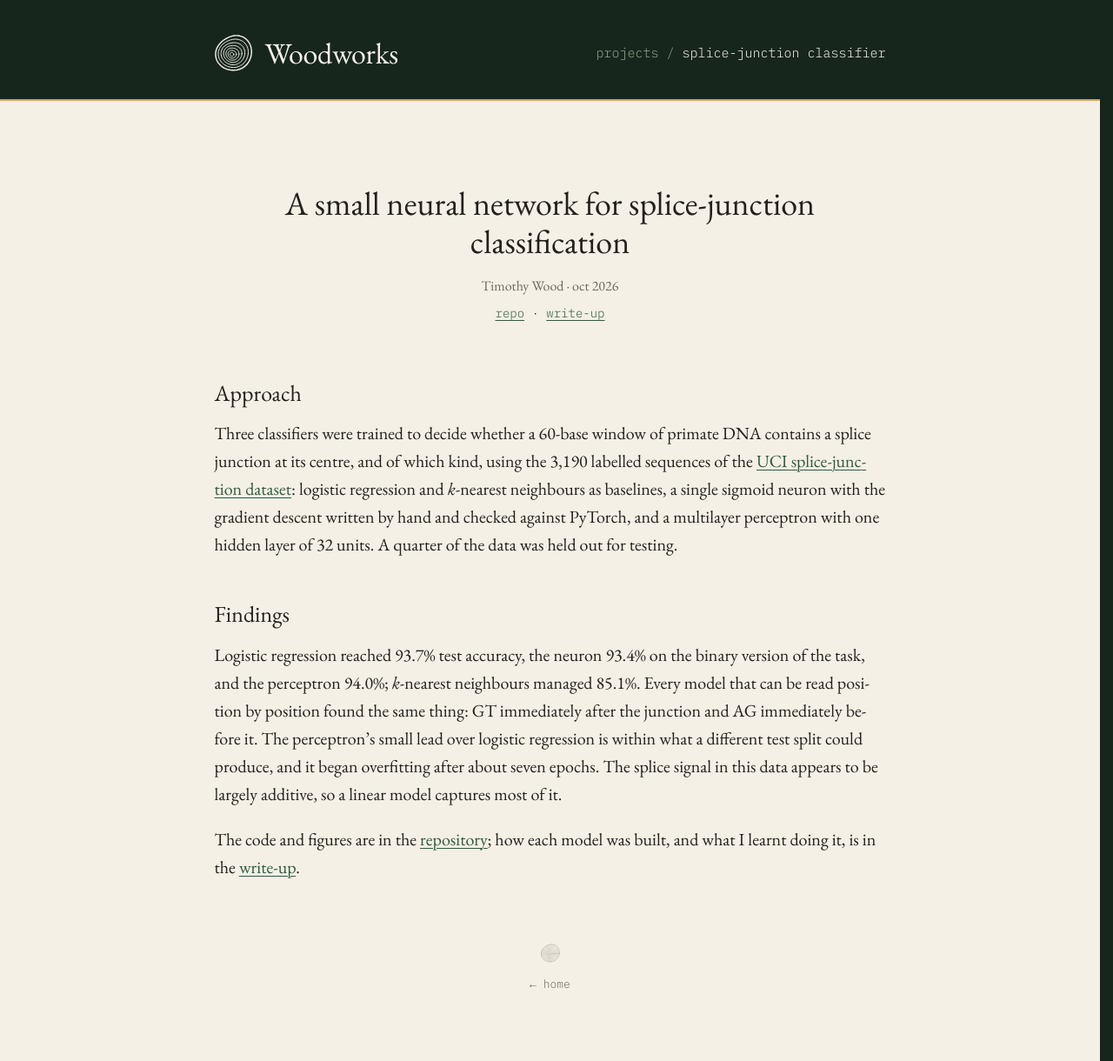
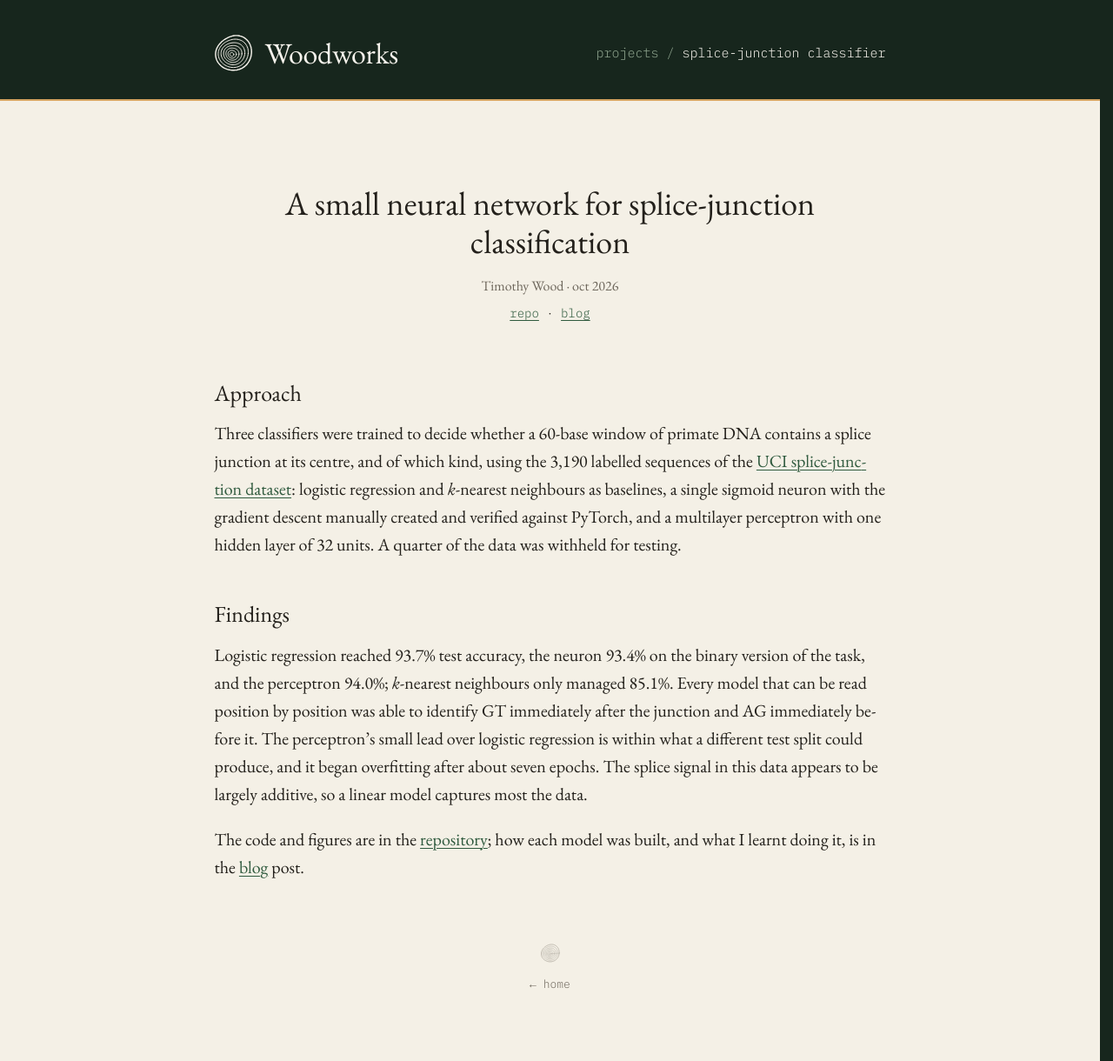
Before and after one commit to timj-wood/timj-wood.github.io, a Jekyll site: the page built from _posts/projects/2026-10-22-splice-site-classifier.md, in a window 1280 px wide. Shown: the whole page at 87% size. Built offline with Jekyll 4.4.1, drawn with Linux system fonts in a browser that asks for light colours.

Commit message:
Update 2026-10-22-splice-site-classifier.md

```diff
--- a/_posts/projects/2026-10-22-splice-site-classifier.md
+++ b/_posts/projects/2026-10-22-splice-site-classifier.md
@@ -5,15 +5,15 @@ summary: "Logistic regression, a single sigmoid neuron and a small multilayer pe
 when: oct 2026
 links:
   - { label: repo, url: "https://github.com/timj-wood/splice-site-nn" }
-  - { label: write-up, url: /posts/splice-site-neural-network.html }
+  - { label: blog, url: /posts/splice-site-neural-network.html }
 ---
 
 ## Approach
 
-Three classifiers were trained to decide whether a 60-base window of primate DNA contains a splice junction at its centre, and of which kind, using the 3,190 labelled sequences of the [UCI splice-junction dataset](https://doi.org/10.24432/C5M888): logistic regression and *k*-nearest neighbours as baselines, a single sigmoid neuron with the gradient descent written by hand and checked against PyTorch, and a multilayer perceptron with one hidden layer of 32 units. A quarter of the data was held out for testing.
+Three classifiers were trained to decide whether a 60-base window of primate DNA contains a splice junction at its centre, and of which kind, using the 3,190 labelled sequences of the [UCI splice-junction dataset](https://doi.org/10.24432/C5M888): logistic regression and *k*-nearest neighbours as baselines, a single sigmoid neuron with the gradient descent manually created and verified against PyTorch, and a multilayer perceptron with one hidden layer of 32 units. A quarter of the data was withheld for testing.
 
 ## Findings
 
-Logistic regression reached 93.7% test accuracy, the neuron 93.4% on the binary version of the task, and the perceptron 94.0%; *k*-nearest neighbours managed 85.1%. Every model that can be read position by position found the same thing: GT immediately after the junction and AG immediately before it. The perceptron's small lead over logistic regression is within what a different test split could produce, and it began overfitting after about seven epochs. The splice signal in this data appears to be largely additive, so a linear model captures most of it.
+Logistic regression reached 93.7% test accuracy, the neuron 93.4% on the binary version of the task, and the perceptron 94.0%; *k*-nearest neighbours only managed 85.1%. Every model that can be read position by position was able to identify GT immediately after the junction and AG immediately before it. The perceptron's small lead over logistic regression is within what a different test split could produce, and it began overfitting after about seven epochs. The splice signal in this data appears to be largely additive, so a linear model captures most the data.
 
-The code and figures are in the [repository](https://github.com/timj-wood/splice-site-nn); how each model was built, and what I learnt doing it, is in the [write-up]({{ '/posts/splice-site-neural-network.html' | relative_url }}).
+The code and figures are in the [repository](https://github.com/timj-wood/splice-site-nn); how each model was built, and what I learnt doing it, is in the [blog]({{ '/posts/splice-site-neural-network.html' | relative_url }}) post.
```
